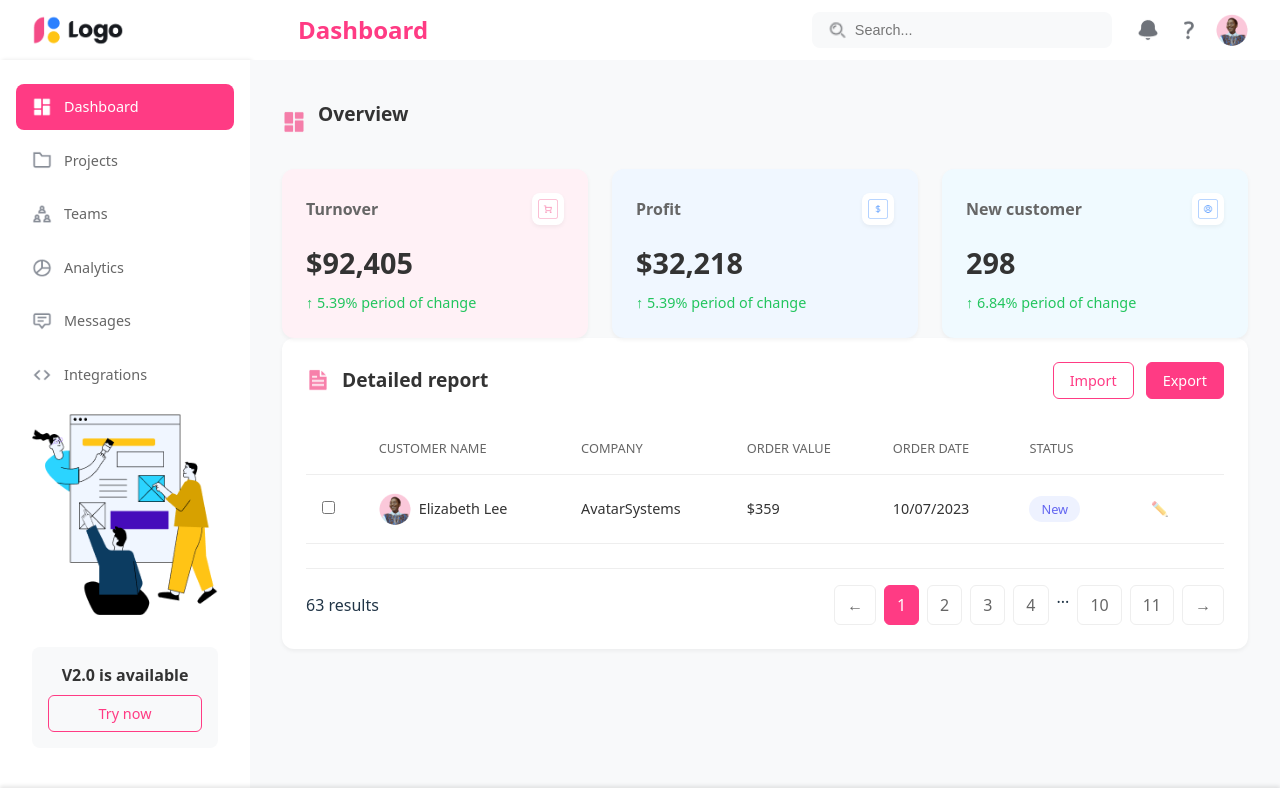
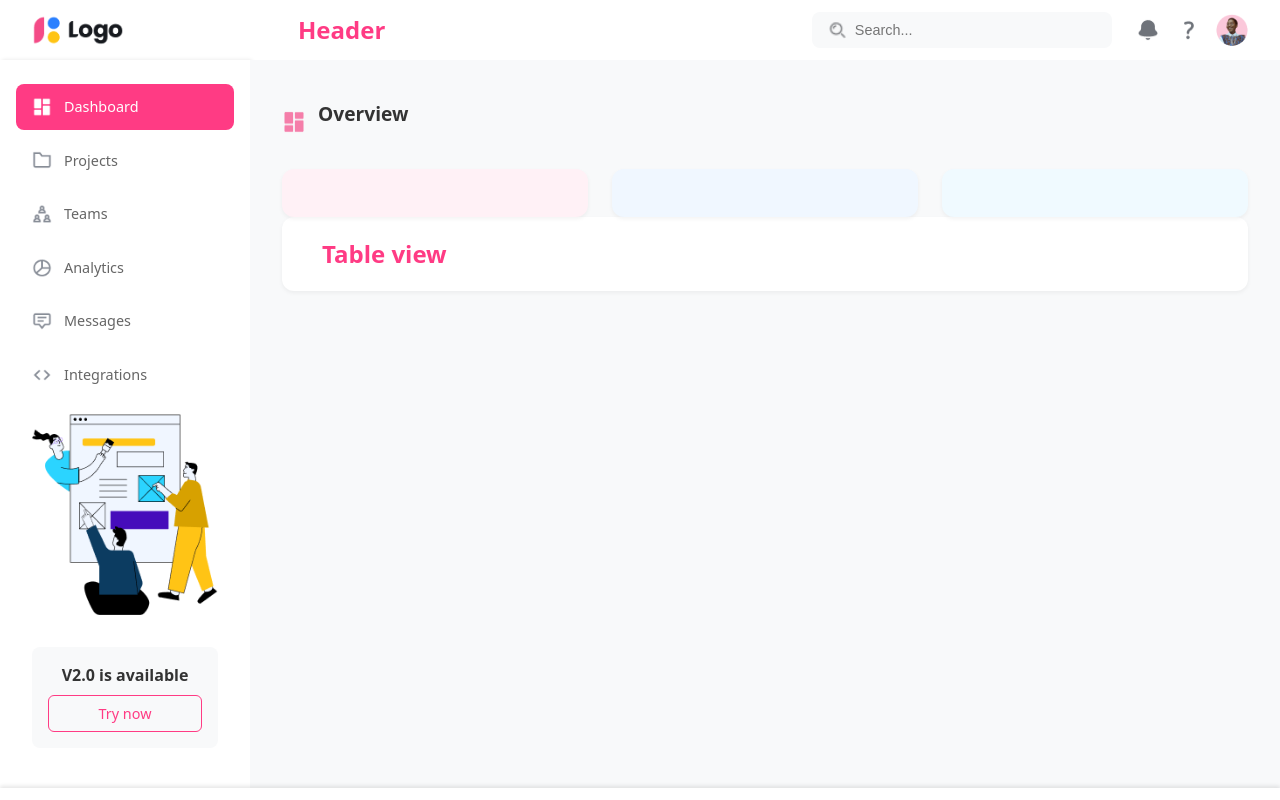
Before and after one commit to congy1344/ReactJS_Week7_Dashboard, a React (Vite) app: page / in a window 1280 px wide. Built offline with nearby package versions, Linux system fonts and the light colour scheme.

Commit message:
Layout Grid

```diff
--- a/src/App.jsx
+++ b/src/App.jsx
@@ -29,7 +29,7 @@ function App() {
           </div>
         </div>
         <div className="header-title">
-          <h1>Dashboard</h1>
+          <h1>Header</h1>
         </div>
         <div className="header-right">
           <div className="search-box">
@@ -83,18 +83,6 @@ function App() {
                 <span>Integrations</span>
               </a>
             </li>
-            {/* <li>
-              <a href="#">
-                <img src={settingsIcon} alt="" className="nav-icon" />
-                <span>Settings</span>
-              </a>
-            </li>
-            <li>
-              <a href="#">
-                <img src={logoutIcon} alt="" className="nav-icon" />
-                <span>Logout</span>
-              </a>
-            </li> */}
           </ul>
         </nav>
         <div className="sidebar-bottom">
@@ -116,7 +104,7 @@ function App() {
           </div>
           <div className="stats-grid">
             <div className="stat-card pink">
-              <div className="stat-header">
+              {/* <div className="stat-header">
                 <h3>Turnover</h3>
                 <div className="stat-icon">
                   <img src={cartIcon} alt="" />
@@ -125,10 +113,10 @@ function App() {
               <div className="stat-content">
                 <h4>$92,405</h4>
                 <p className="stat-change positive">↑ 5.39% period of change</p>
-              </div>
+              </div> */}
             </div>
             <div className="stat-card blue">
-              <div className="stat-header">
+              {/* <div className="stat-header">
                 <h3>Profit</h3>
                 <div className="stat-icon">
                   <img src={dollarIcon} alt="" />
@@ -137,10 +125,10 @@ function App() {
               <div className="stat-content">
                 <h4>$32,218</h4>
                 <p className="stat-change positive">↑ 5.39% period of change</p>
-              </div>
+              </div> */}
             </div>
             <div className="stat-card light-blue">
-              <div className="stat-header">
+              {/* <div className="stat-header">
                 <h3>New customer</h3>
                 <div className="stat-icon">
                   <img src={userIcon} alt="" />
@@ -149,13 +137,17 @@ function App() {
               <div className="stat-content">
                 <h4>298</h4>
                 <p className="stat-change positive">↑ 6.84% period of change</p>
-              </div>
+              </div> */}
             </div>
           </div>
         </section>
 
         <section className="detailed-report">
-          <div className="section-header">
+          <div className="header-title">
+            <h1>Table view</h1>
+          </div>
+
+          {/* <div className="section-header">
             <div className="section-title">
               <img src={reportIcon} alt="" className="section-icon" />
               <h2>Detailed report</h2>
@@ -168,8 +160,8 @@ function App() {
                 <span>Export</span>
               </button>
             </div>
-          </div>
-          <div className="table-container">
+          </div> */}
+          {/* <div className="table-container">
             <table>
               <thead>
                 <tr>
@@ -207,11 +199,10 @@ function App() {
                     <button className="btn-edit">✏️</button>
                   </td>
                 </tr>
-                {/* Add more rows similar to the first one */}
               </tbody>
             </table>
-          </div>
-          <div className="pagination">
+          </div> */}
+          {/* <div className="pagination">
             <span>63 results</span>
             <div className="pagination-controls">
               <button className="prev">←</button>
@@ -224,7 +215,7 @@ function App() {
               <button>11</button>
               <button className="next">→</button>
             </div>
-          </div>
+          </div> */}
         </section>
       </main>
 
```
